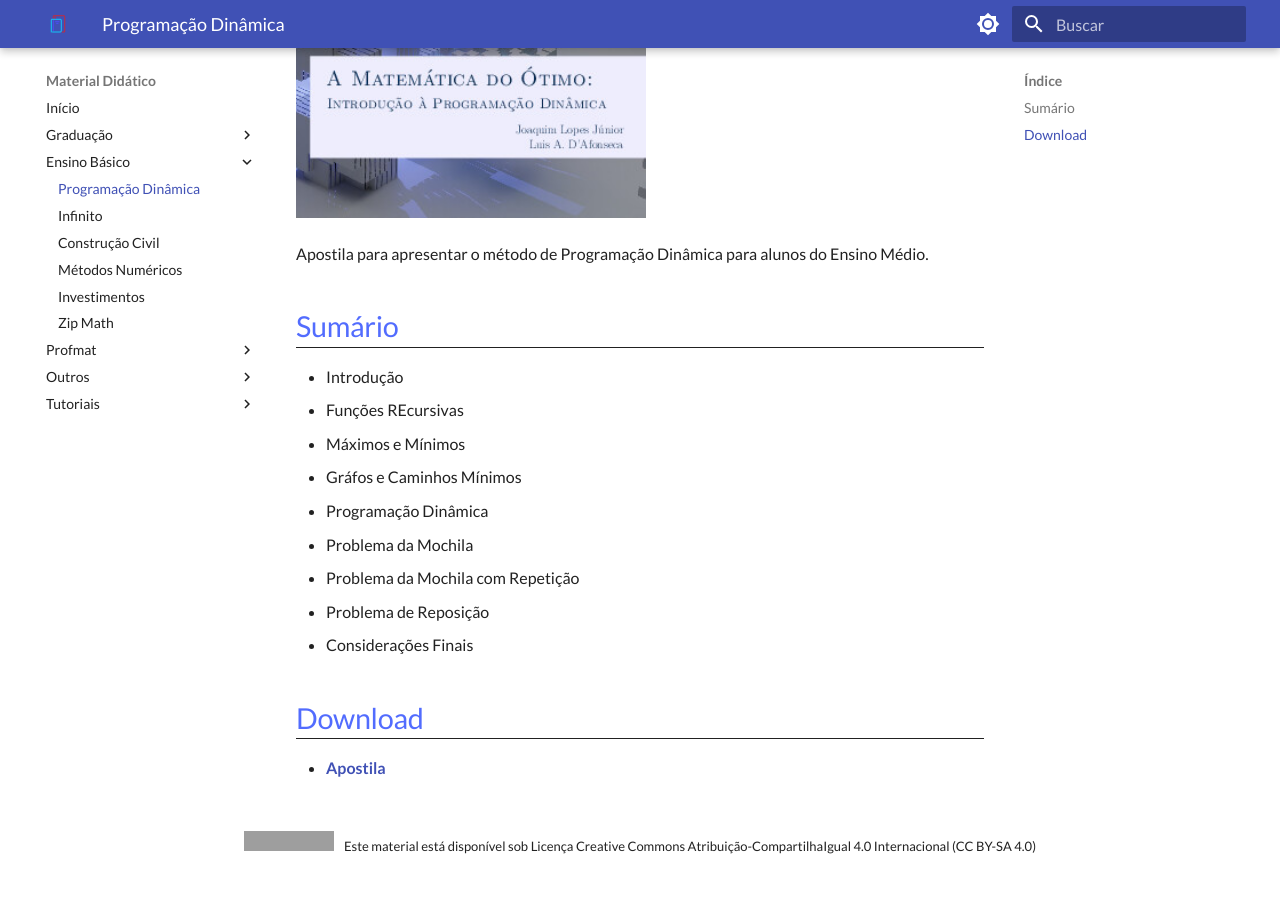
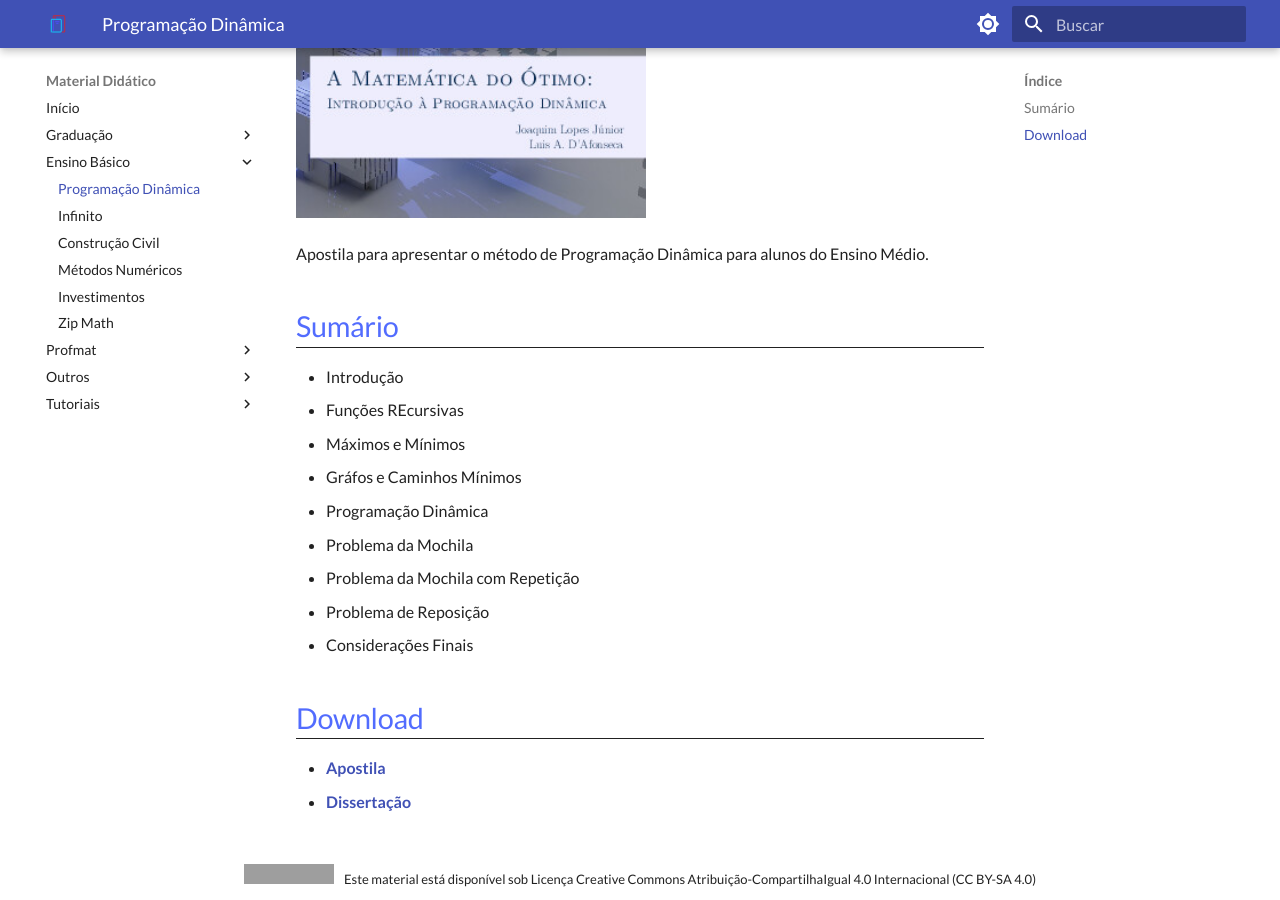
Before and after one commit to material-didatico/material-didatico.github.io, an MkDocs documentation site: the page built from docs/pages/prog_dinamica/index.md, in a window 1280 px wide and 900 px high, scrolled down 545 px. Built offline with MkDocs 1.6.1 and Material for MkDocs 9.7.7, drawn with Linux system fonts in a browser that asks for light colours; before the commit the page ends 1412 px from its top, so only the background shows below that; grey boxes are pictures that could not be loaded.

```diff
--- a/docs/pages/prog_dinamica/index.md
+++ b/docs/pages/prog_dinamica/index.md
@@ -21,3 +21,4 @@
 ## Download
 
 - __[Apostila](action/A_Matematica_do_Otimo_Introducao_a_Programacao_Dinamica.pdf)__
+- __[Dissertação](action/Dissertacao_Joaquim_Lopes_jr.pdf)__
```
Also changed, not shown: 1 other file.
